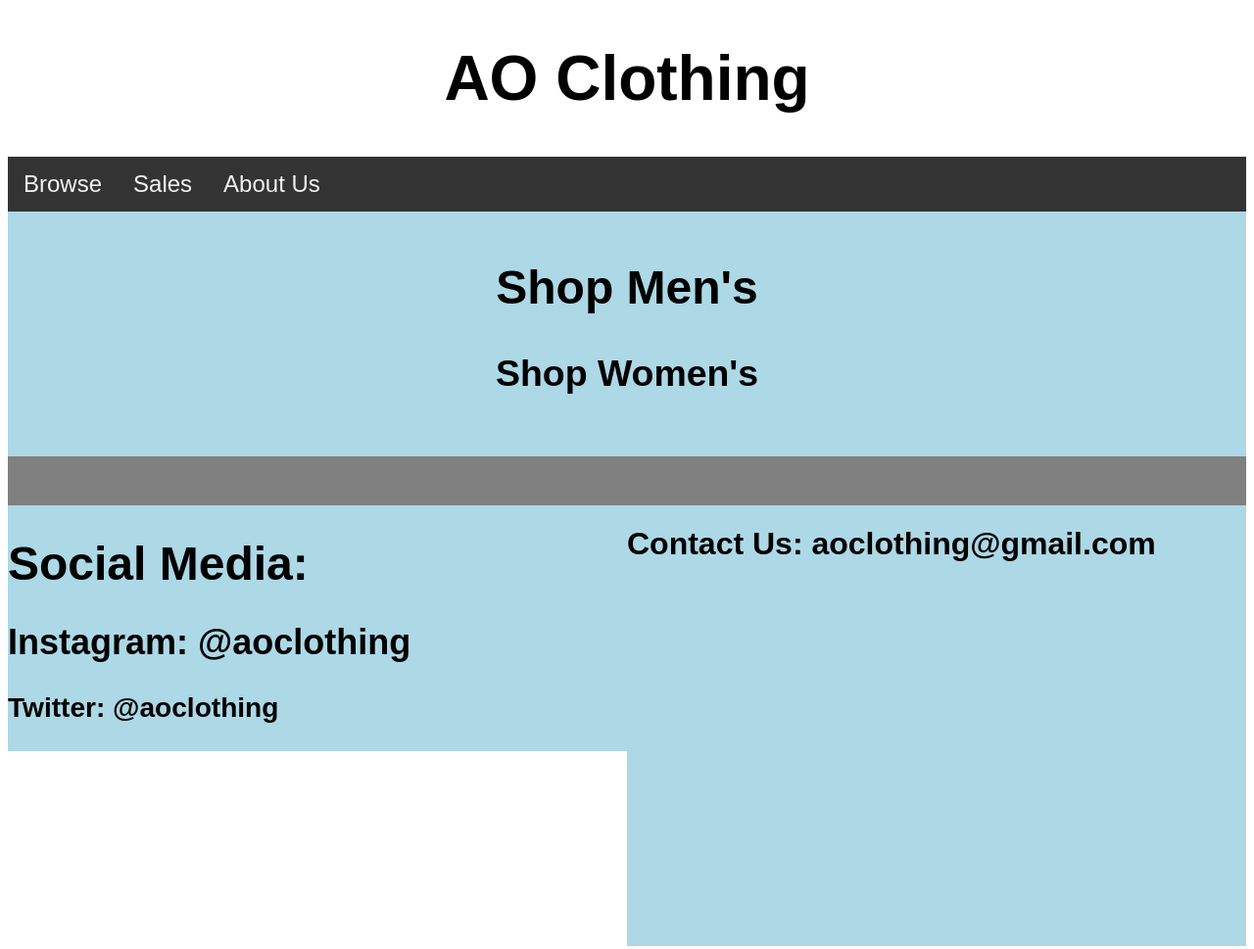
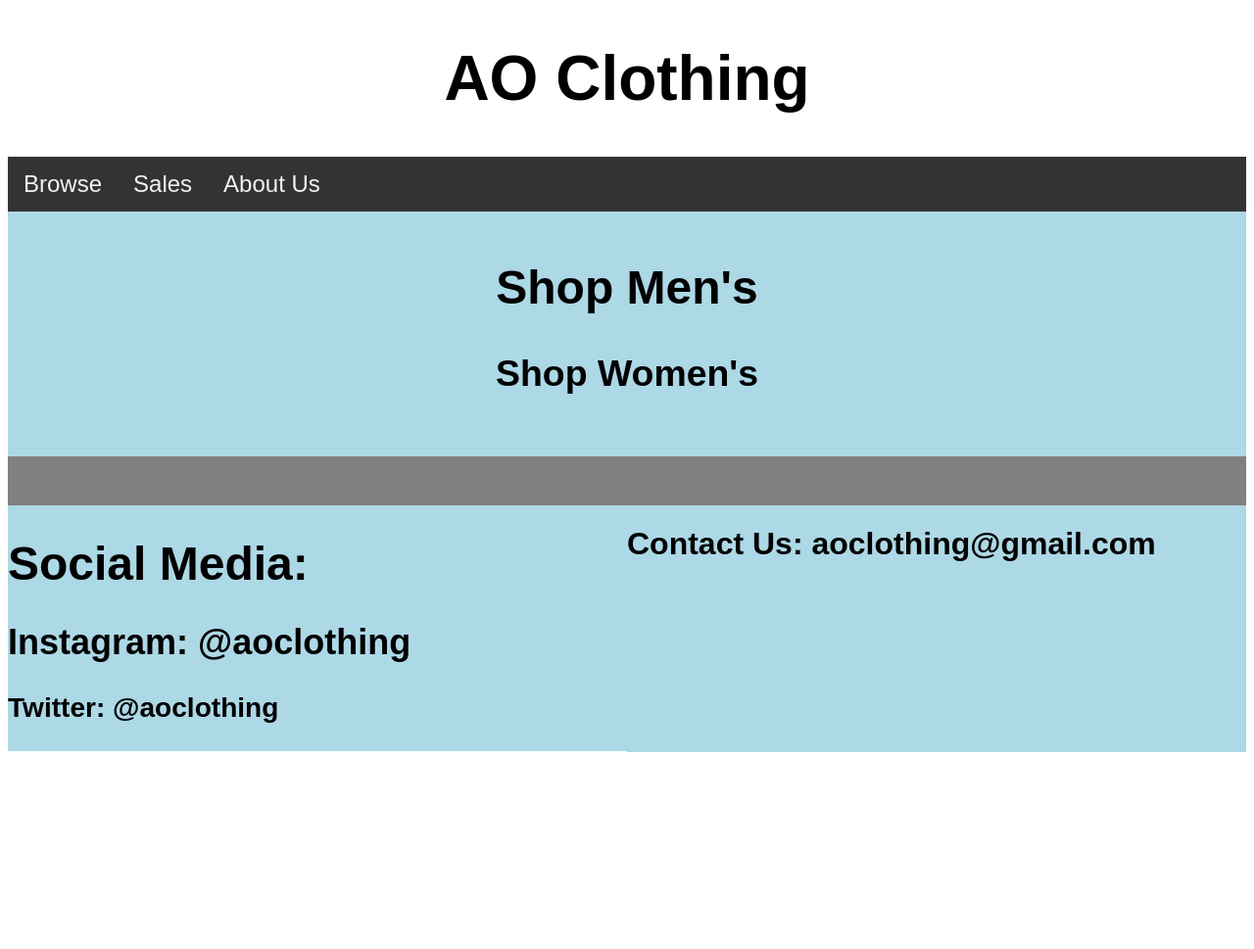
Before and after one commit to OfficialFern/officialfern.github.io, a plain HTML site: page index.html in a window 1280 px wide. Shown: the whole page at 98% size. Drawn offline with Linux system fonts and the light colour scheme.

Commit message:
Update index.css

```diff
--- a/index.css
+++ b/index.css
@@ -17,12 +17,14 @@
   margin: 0;
   font-family: Arial, Helvetica, sans-serif;
 }
+/* Style the top navigation bar */
 .topnav {
   overflow: hidden;
   background-color: #333;
   font-size: x-large
 }
 
+/* Style the topnav links */
 .topnav a {
   float: left;
   display: block;
@@ -32,13 +34,13 @@
   text-decoration: none;
 }
 
-
+/* Change color on hover */
 .topnav a:hover {
   background-color: #ddd;
   color: black;
 }
 
-
+/* Style the content */
 .content {
   background-color: lightblue;
   padding: 10px;
@@ -69,7 +71,7 @@
 #contact {
   text-align:left;
   background-color: lightblue;
-  height: 100%;
+  height: 56%;
   width: 50%;
   float: right;
 }
```
